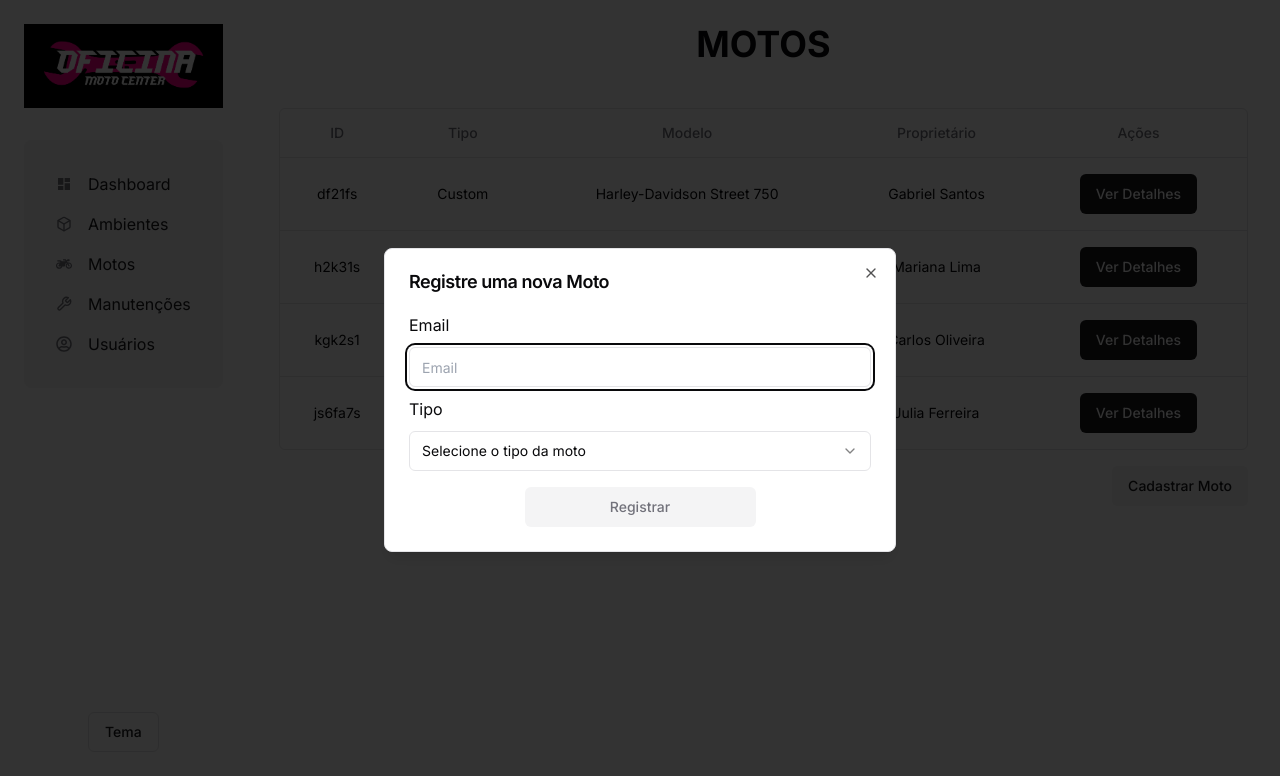
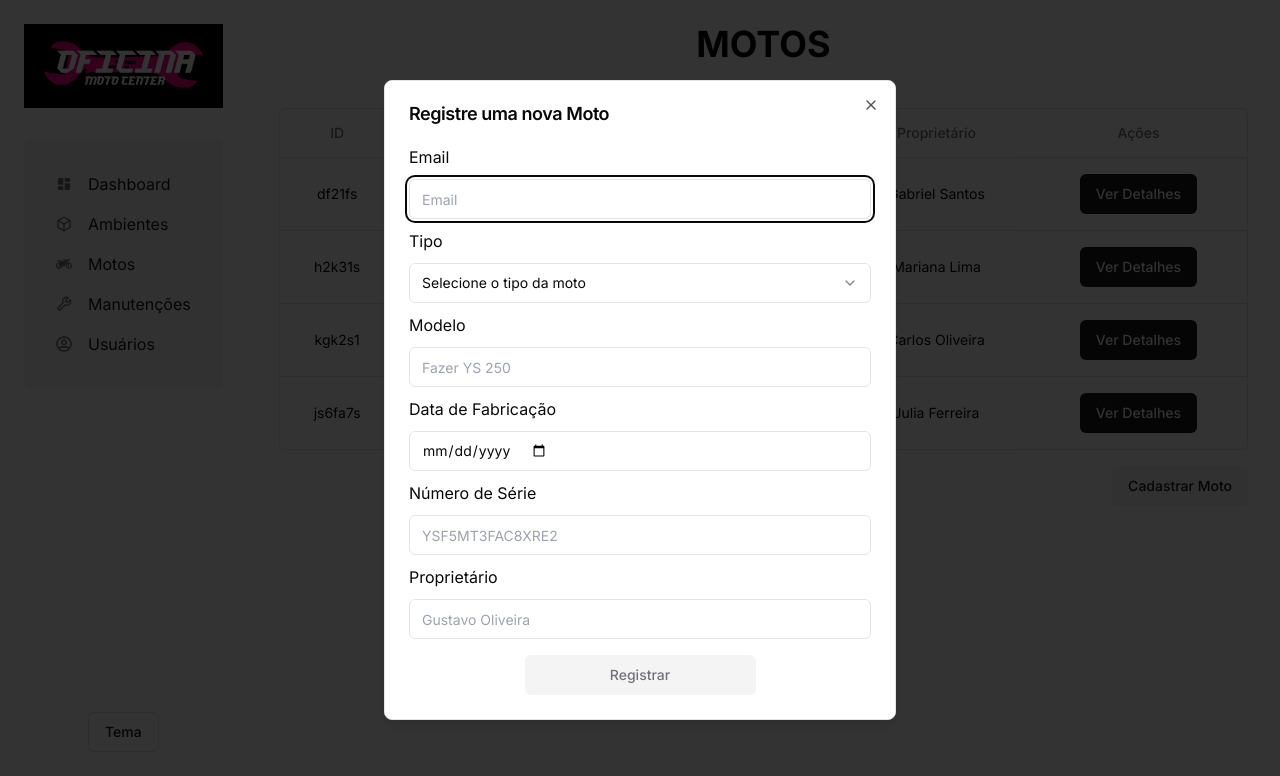
Before and after one commit to GustaOlivr/web-manut-senai, a Next.js app: page /motos in a window 1280 px wide. Both pictures are taken after a click on the button "Cadastrar Moto". Shown: the top 776 px of the page. Built offline with nearby package versions, Linux system fonts and the light colour scheme.

Commit message:
feat: add other motorcycle fields in form register

```diff
--- a/src/components/motorcycle-register.tsx
+++ b/src/components/motorcycle-register.tsx
@@ -19,6 +19,10 @@ export function ModalMotorcycleRegister() {
   const [formData, setFormData] = useState({
     email: "",
     tipo: "" as MotorcycleType,
+    modelo: "",
+    data: "",
+    numero_serie: "",
+    proprietario: ""
   });
 
   const handleInputChange = (e: React.ChangeEvent<HTMLInputElement>) => {
@@ -57,6 +61,18 @@ export function ModalMotorcycleRegister() {
 
           <Label>Tipo</Label>
           <SelectMotorcycleTypes selectedTipo={formData.tipo} onTipoChange={handleSelectChange} />
+
+          <Label>Modelo</Label>
+          <Input type="string" id="modelo" placeholder="Fazer YS 250" onChange={handleInputChange} />
+
+          <Label htmlFor="date">Data de Fabricação</Label>
+          <Input type="date" id="data" value={formData.data} onChange={handleInputChange} />
+
+          <Label htmlFor="string">Número de Série</Label>
+          <Input type="string" id="numero_serie" placeholder="YSF5MT3FAC8XRE2" onChange={handleInputChange} />
+
+          <Label htmlFor="string">Proprietário</Label>
+          <Input type="string" id="proprietario" placeholder="Gustavo Oliveira" onChange={handleInputChange} />
         </div>
         <div className="flex items-center justify-center">
         <Button onClick={handleSubmit}  className="text-muted-foreground bg-muted w-1/2">Registrar</Button>
```
